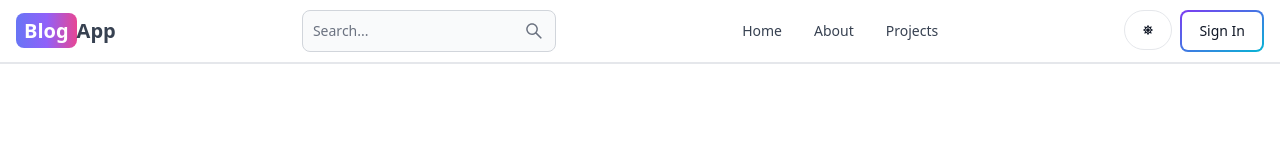
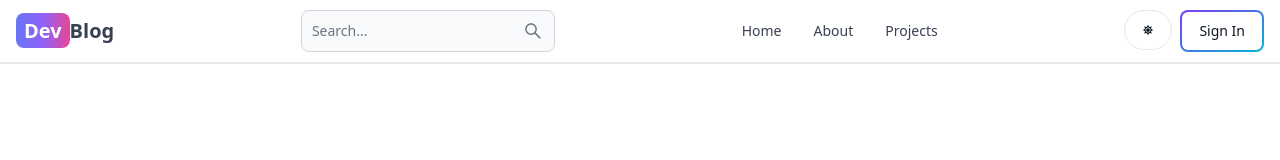
Before and after one commit to kattamuriNagabhushan/blogging-, a React (Vite) app in the folder client/: page /sign-in in a window 1280 px wide. Shown: the top 160 px of the page. Built offline with nearby package versions, Linux system fonts and the light colour scheme; no server answers.

Commit message:
added finishing touches for render

```diff
--- a/client/package.json
+++ b/client/package.json
@@ -33,6 +33,7 @@
     "eslint-plugin-react-hooks": "^4.6.2",
     "eslint-plugin-react-refresh": "^0.4.7",
     "postcss": "^8.4.40",
+    "tailwind-scrollbar": "^3.1.0",
     "tailwindcss": "^3.4.7",
     "vite": "^5.3.4"
   }
--- a/client/src/components/DashPosts.jsx
+++ b/client/src/components/DashPosts.jsx
@@ -120,6 +120,7 @@ export default function DashPosts() {
                     >
                       Delete
                     </span>
+
                   </Table.Cell>
                   <Table.Cell>
                     <Link
--- a/client/src/components/Header.jsx
+++ b/client/src/components/Header.jsx
@@ -1,22 +1,28 @@
-import { Avatar, Button, Dropdown, Navbar, TextInput } from 'flowbite-react'
-import React from 'react'
-import { Link , useLocation} from 'react-router-dom'
-import { AiOutlineSearch } from 'react-icons/ai'
-import { FaMoon ,FaSun} from 'react-icons/fa'
-import { useSelector ,useDispatch} from 'react-redux'
-import { toggleTheme } from '../redux/theme/themeSlice'
-import { signoutSuccess } from '../redux/user/userSlice'
-import { useNavigate } from 'react-router-dom'
-
+import { Avatar, Button, Dropdown, Navbar, TextInput } from 'flowbite-react';
+import { Link, useLocation, useNavigate } from 'react-router-dom';
+import { AiOutlineSearch } from 'react-icons/ai';
+import { FaMoon, FaSun } from 'react-icons/fa';
+import { useSelector, useDispatch } from 'react-redux';
+import { toggleTheme } from '../redux/theme/themeSlice';
+import { signoutSuccess } from '../redux/user/userSlice';
+import { useEffect, useState } from 'react';
 
 export default function Header() {
+  const path = useLocation().pathname;
+  const location = useLocation();
+  const navigate = useNavigate();
+  const dispatch = useDispatch();
+  const { currentUser } = useSelector((state) => state.user);
+  const { theme } = useSelector((state) => state.theme);
+  const [searchTerm, setSearchTerm] = useState('');
 
-  const path = useLocation().pathname;
-  const navigate  = useNavigate();
-  const dispatch = useDispatch();
-  const { theme } = useSelector((state) => state.theme);
-  const { currentUser } = useSelector((state) => state.user)
-
+  useEffect(() => {
+    const urlParams = new URLSearchParams(location.search);
+    const searchTermFromUrl = urlParams.get('searchTerm');
+    if (searchTermFromUrl) {
+      setSearchTerm(searchTermFromUrl);
+    }
+  }, [location.search]);
 
   const handleSignout = async () => {
     try {
@@ -28,43 +34,53 @@ export default function Header() {
         console.log(data.message);
       } else {
         dispatch(signoutSuccess());
-        navigate('/sign-in')
       }
     } catch (error) {
       console.log(error.message);
     }
-  }
+  };
+
+  const handleSubmit = (e) => {
+    e.preventDefault();
+    const urlParams = new URLSearchParams(location.search);
+    urlParams.set('searchTerm', searchTerm);
+    const searchQuery = urlParams.toString();
+    navigate(`/search?${searchQuery}`);
+  };
 
   return (
-
     <Navbar className='border-b-2'>
-
-    <Link to="/" className='self-center whitespace-nowrap text-sm sm:text-xl font-semibold dark:text-white'>
-
-    <span className='px-2 py-1 bg-gradient-to-r from-indigo-500
-    via-purple-500 to-pink-500 rounded-lg text-white'>Blog</span>App
-
+      <Link
+        to='/'
+        className='self-center whitespace-nowrap text-sm sm:text-xl font-semibold dark:text-white'
+      >
+        <span className='px-2 py-1 bg-gradient-to-r from-indigo-500 via-purple-500 to-pink-500 rounded-lg text-white'>
+          Dev
+        </span>
+        Blog
       </Link>
-
-    <form >
-
-        <TextInput type="text"
-        placeholder="Search..."
+      <form onSubmit={handleSubmit}>
+        <TextInput
+          type='text'
+          placeholder='Search...'
           rightIcon={AiOutlineSearch}
           className='hidden lg:inline'
+          value={searchTerm}
+          onChange={(e) => setSearchTerm(e.target.value)}
         />
-
+      </form>
       <Button className='w-12 h-10 lg:hidden' color='gray' pill>
-            <AiOutlineSearch/>
+        <AiOutlineSearch />
       </Button>
-
-    </form>
-
       <div className='flex gap-2 md:order-2'>
-            <Button className='w-12 h-10 hidden sm:inline ' color='gray' pill onClick={()=>dispatch(toggleTheme())}>
+        <Button
+          className='w-12 h-10 hidden sm:inline'
+          color='gray'
+          pill
+          onClick={() => dispatch(toggleTheme())}
+        >
           {theme === 'light' ? <FaSun /> : <FaMoon />}
         </Button>
-
         {currentUser ? (
           <Dropdown
             arrowIcon={false}
@@ -91,32 +107,20 @@ export default function Header() {
               Sign In
             </Button>
           </Link>
-                )
-            }
-
+        )}
         <Navbar.Toggle />
       </div>
-
       <Navbar.Collapse>
-                <Navbar.Link active ={path === "/"} as={'div'}>
-                    <Link to="/">
-                    Home
-                    </Link>
+        <Navbar.Link active={path === '/'} as={'div'}>
+          <Link to='/'>Home</Link>
         </Navbar.Link>
-
-                <Navbar.Link active ={path === "/about"} as={'div'}>
-                    <Link to="/about">
-                    About
-                    </Link>
+        <Navbar.Link active={path === '/about'} as={'div'}>
+          <Link to='/about'>About</Link>
         </Navbar.Link>
-
-                <Navbar.Link active ={path === "/projects"} as={'div'}>
-                    <Link to="/projects">
-                    Projects
-                    </Link>
+        <Navbar.Link active={path === '/projects'} as={'div'}>
+          <Link to='/projects'>Projects</Link>
         </Navbar.Link>
       </Navbar.Collapse>
-
     </Navbar>
-  )
+  );
 }
--- a/client/tailwind.config.js
+++ b/client/tailwind.config.js
@@ -12,5 +12,6 @@ export default {
   },
   plugins: [
     flowbite.plugin(),
+    require('tailwind-scrollbar'),
   ],
 }
--- a/package.json
+++ b/package.json
@@ -6,7 +6,8 @@
   "type": "module",
   "scripts": {
     "dev": "nodemon api/index.js",
-    "start": "node api/index.js"
+    "start": "node api/index.js",
+    "build": "npm install && npm install --prefix client && npm run build --prefix client"
   },
   "keywords": [],
   "author": "",
```
Also changed, not shown: 2 other files (tests, documents, lock files or other folders). Lines whose indentation alone changed are shown as unchanged.
